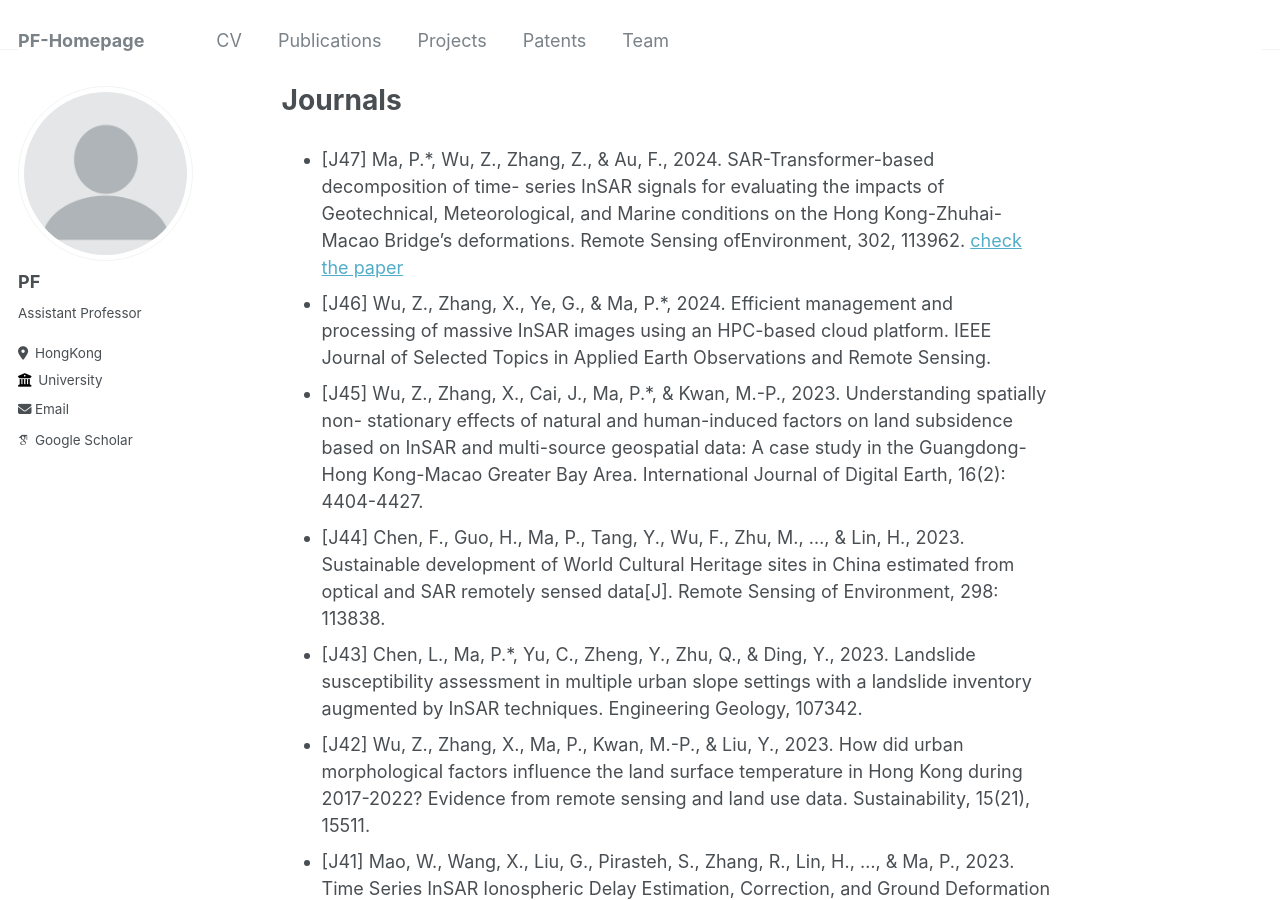
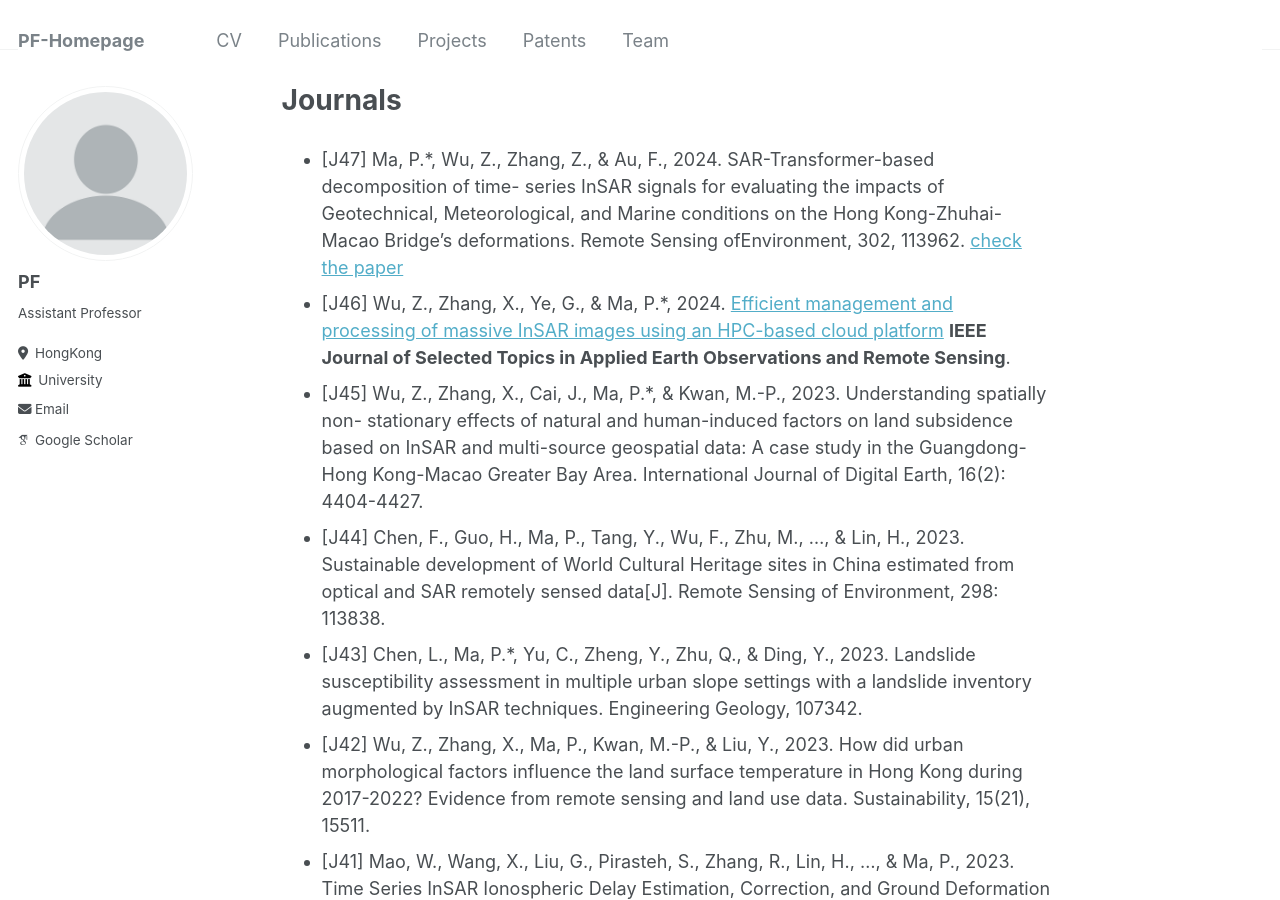
Before and after one commit to pfMA03/peifengMa, a Jekyll site: the page built from _publications/2015-10-01-paper-title-number-3.md, in a window 1280 px wide and 900 px high. Built offline with Jekyll 4.4.1, drawn with Linux system fonts in a browser that asks for light colours; some web fonts are replaced; part of the change alters nothing that is shown.

```diff
--- a/_publications/2015-10-01-paper-title-number-3.md
+++ b/_publications/2015-10-01-paper-title-number-3.md
@@ -11,8 +11,7 @@ permalink: /publication/2015-10-01-paper-title-number-3
 
 * [J47] Ma, P.*, Wu, Z., Zhang, Z., & Au, F., 2024. SAR-Transformer-based decomposition of time-
 series InSAR signals for evaluating the impacts of Geotechnical, Meteorological, and Marine conditions on the Hong Kong-Zhuhai-Macao Bridge’s deformations. Remote Sensing ofEnvironment, 302, 113962. [check the paper](https://doi.org/10.1016/j.rse.2023.113962)
-* [J46] Wu, Z., Zhang, X., Ye, G., & Ma, P.*, 2024. Efficient management and processing of massive InSAR images using an HPC-based cloud platform. IEEE Journal of Selected Topics in
-Applied Earth Observations and Remote Sensing.
+* [J46] Wu, Z., Zhang, X., Ye, G., & Ma, P.*, 2024. [Efficient management and processing of massive InSAR images using an HPC-based cloud platform](https://ieeexplore.ieee.org/document/10381745) **IEEE Journal of Selected Topics in Applied Earth Observations and Remote Sensing**.
 * [J45] Wu, Z., Zhang, X., Cai, J., Ma, P.*, & Kwan, M.-P., 2023. Understanding spatially non- stationary effects of natural and human-induced factors on land subsidence based on InSAR and multi-source geospatial data: A case study in the Guangdong-Hong Kong-Macao Greater Bay Area. International Journal of Digital Earth, 16(2): 4404-4427.
 * [J44] Chen, F., Guo, H., Ma, P., Tang, Y., Wu, F., Zhu, M., …, & Lin, H., 2023. Sustainable development of World Cultural Heritage sites in China estimated from optical and SAR
 remotely sensed data[J]. Remote Sensing of Environment, 298: 113838.
```
